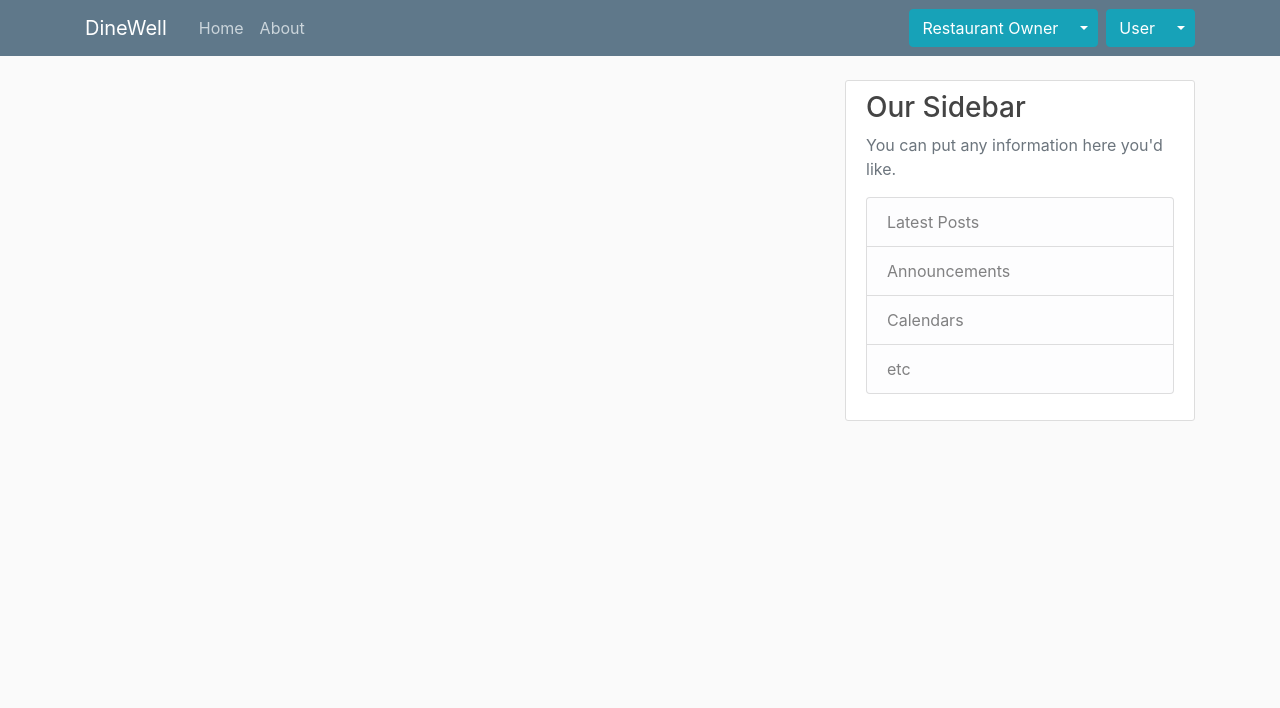
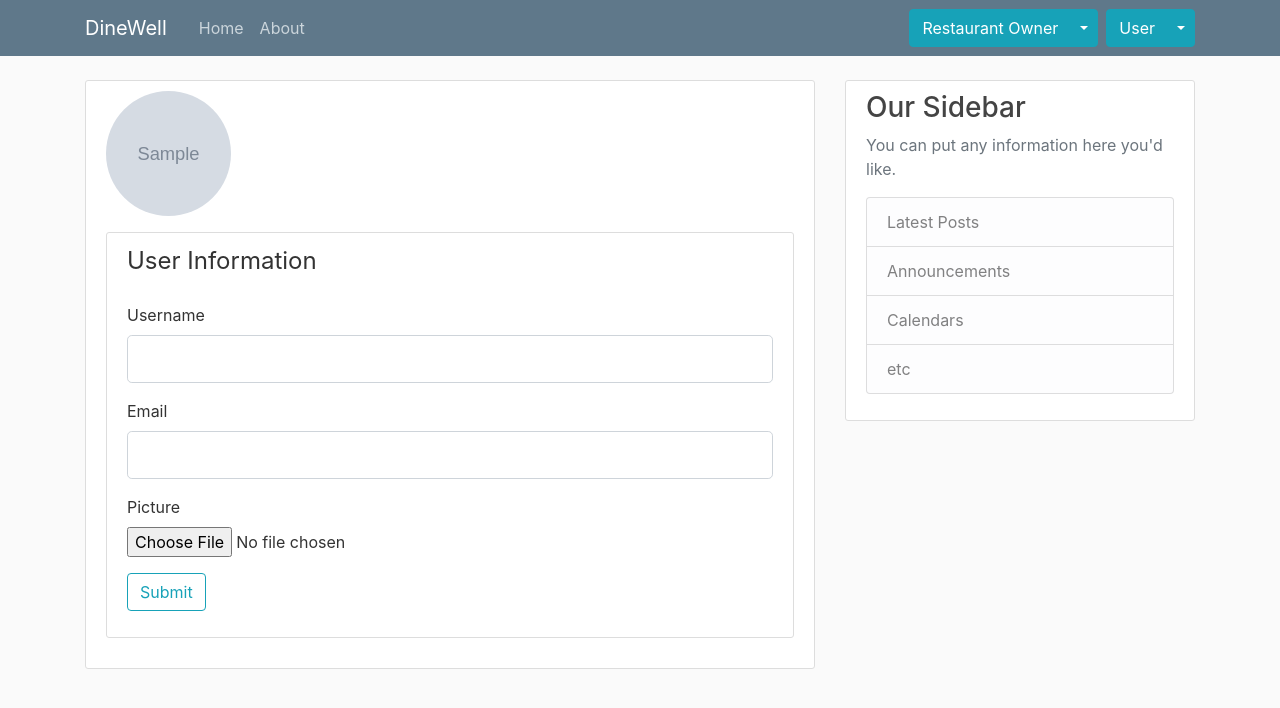
Before and after one commit to EthanCwh/dinewell, a Python web app: template templates/account.html in a window 1280 px wide. Shown: the top 708 px of the page. Run offline with Jinja, Linux system fonts and the light colour scheme; the template is opened without the code that fills it: most values are stand-ins (such as "Sample title", 1, 10 or a date in 2020); grey boxes marked "Sample" are stand-in pictures; form fields are guessed from the names that the template uses.

Commit message:
second commit

```diff
--- a/templates/account.html
+++ b/templates/account.html
@@ -1,5 +1,60 @@
 {% extends "layout.html" %}
 
 {% block content %}
-<h1>{{current_user.username}}</h1>
+    <div class="content-section">
+        <div class="media">
+        <img class="rounded-circle account-img" src="{{image_file}}">
+        <div class="media-body">
+            <h2 class="account-heading">{{current_user.username}}</h2>
+            <p class="text-secondary">{{current_user.email}}</p>
+        </div>
+        </div>
+        <div class="content-section">
+            <form method="POST" action="" enctype="multipart/form-data">
+                {{ form.hidden_tag() }}
+                <fieldset class="form-group">
+                    <legend class="border-botton mb-4">User Information</legend>
+                    <div class="form-group">
+                        {{form.username.label(class='form-control-label')}}
+                        {% if form.username.errors %}
+                        {{form.username(class="form-control form-control-lg is-invalid")}}
+                        <div class="invalid-feedback">
+                        {% for error in form.username.errors%}
+                            <span>{{error}}</span>
+                        {%endfor%}
+                        </div>
+                        {%else%}
+                        {{form.username(class="form-control form-control-lg")}}
+                        {% endif %}
+                    </div>
+                    <div class="form-group">
+                        {{form.email.label(class="form-control-label")}}
+                        {% if form.email.errors %}
+                        {{form.email(class="form-control form-control-lg is-invalid")}}
+                        <div class="invalid-feedback">
+                        {% for error in form.email.errors %}
+                            <span>{{error}}</span>
+                        {% endfor %}
+                        </div>
+                        {% else%}
+                        {{form.email(class="form-control form-control-lg")}}
+                        {% endif %}
+                    </div>
+                    <div class>
+                        {{form.picture.label()}}
+                        {{form.picture(class="form-control-file")}}
+                        {% if form.picture.errors %}
+                        {% for error in form.picture.errors %}
+                            <span class="text-danger">You have uploaded a file not allowed, kindly upload a {{error}} file </span>
+                        </br>
+                        {% endfor %}
+                        {% endif %}
+                    </div>
+                </fieldset>
+                <div class="form-group">
+                    {{form.submit(class='btn btn-outline-info')}}
+                </div>
+            </form>
+            </div>
+    </div>
 {% endblock %}
```
Also changed, not shown: forms.py (+20 -0 lines), routes.py (+34 -3 lines), site.db, static/profile_pics/14eed2211f36e38d.jpg (added), static/profile_pics/default.jpg (added), static/profile_pics/unnamed.png (added), 1 other file.
